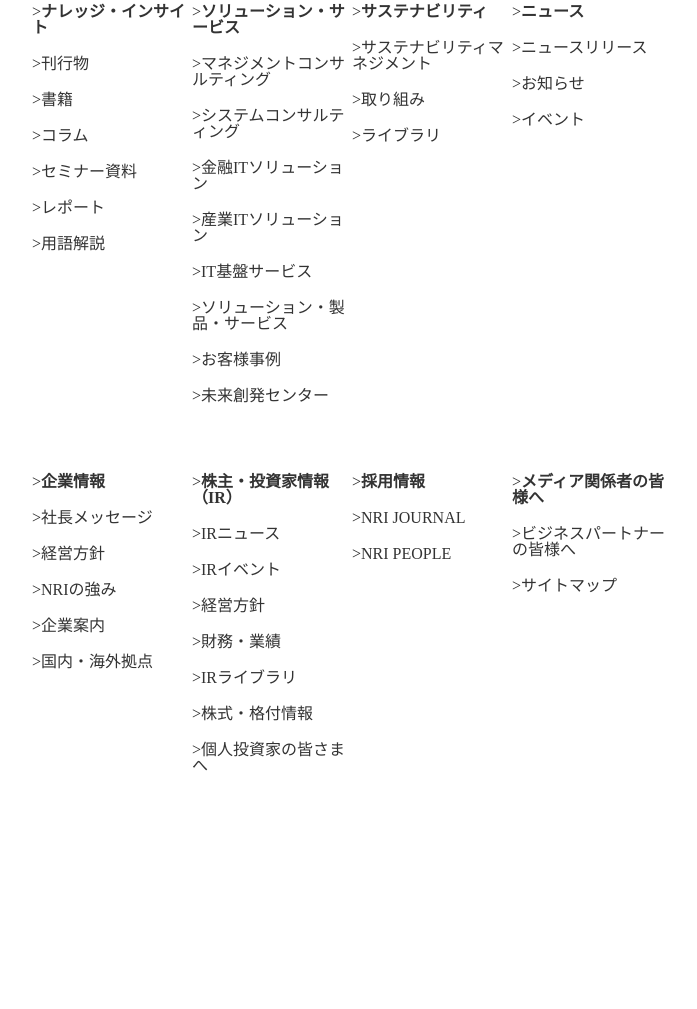
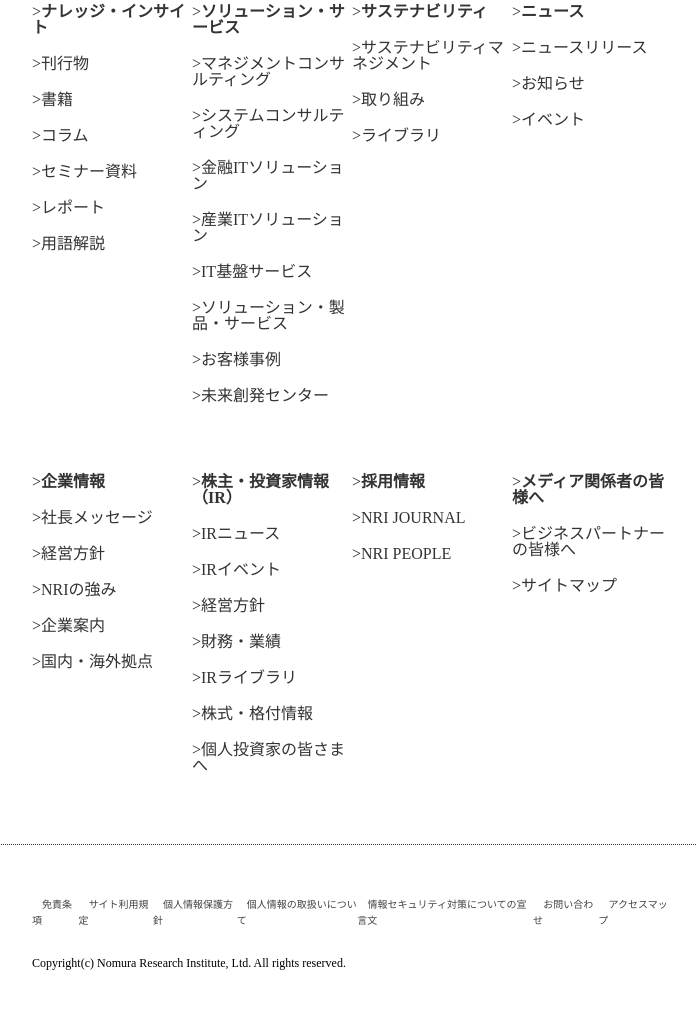
Before and after one commit to MunehiroMachida/task, a plain HTML site: page NRI-kadai/index.html in a window 1280 px wide. Shown: the part 3284-4293 px from the top of the page, without its empty margins (288-985 px from the left). Before the commit the page ends 4128 px from the top, so only its background shows below. Drawn offline with Linux system fonts and the light colour scheme.

Commit message:
footerコーディング0402

```diff
--- a/NRI-kadai/css/style.css
+++ b/NRI-kadai/css/style.css
@@ -452,6 +452,47 @@ margin-bottom: 30px;
 }
 
 
+.footer{
+    padding-top: 50px;
+    border-top:dotted 1px #333;
+    width: 100%;
+    margin-bottom: 50px;
+}
+.footer nav{
+    margin-bottom: 30px;
+}
+.footer ul{
+    display: flex;
+    justify-content: space-between;
+    width: 50%;
+    margin: 0 auto;
+}
+.footer li{
+
+}
+.footer a{
+    font-size: 10px;
+    color: rgb(66, 66, 66);
+    text-decoration: none;
+    padding-left: 1em;
+}
+.footer-before::before{
+    content: "|";
+    color: rgb(69, 69, 70);
+    font-size: 1px;
+}
+
+
+
+
+.footer small{
+    display: block;
+    width: 50%;
+    margin: 0 auto;
+    font-size: 12px;
+}
+
+
 
 
 
--- a/NRI-kadai/index.html
+++ b/NRI-kadai/index.html
@@ -263,7 +263,20 @@
             </section>
         </article>
     </main>
-    <footer></footer>
+    <footer class="footer">
+        <nav>
+            <ul>
+                <li><a href="">免責条項</a></li>
+                <li class="footer-before"><a href="">サイト利用規定</a></li>
+                <li class="footer-before"><a href="">個人情報保護方針</a></li>
+                <li class="footer-before"><a href="">個人情報の取扱いについて</a></li>
+                <li class="footer-before"><a href="">情報セキュリティ対策についての宣言文</a></li>
+                <li class="footer-before"><a href="">お問い合わせ</a></li>
+                <li class="footer-before"><a href="">アクセスマップ</a></li>
+            </ul>
+        </nav>
+        <small>Copyright(c) Nomura Research Institute, Ltd. All rights reserved.</small>
+    </footer>
 </body>
 
 </html>
```
